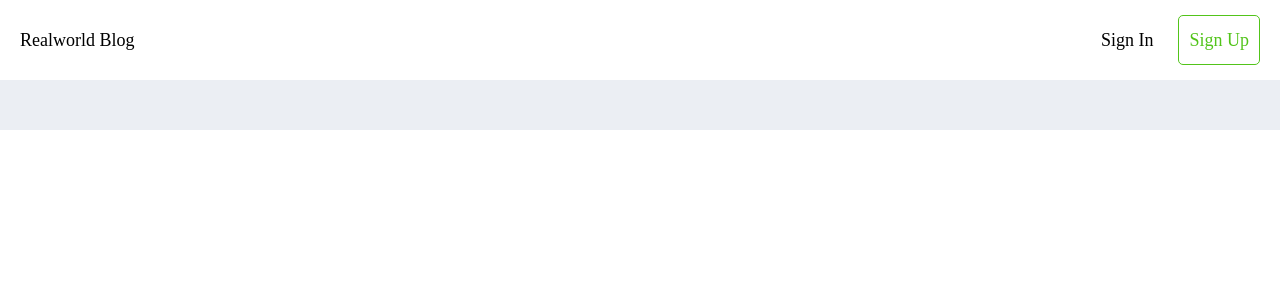
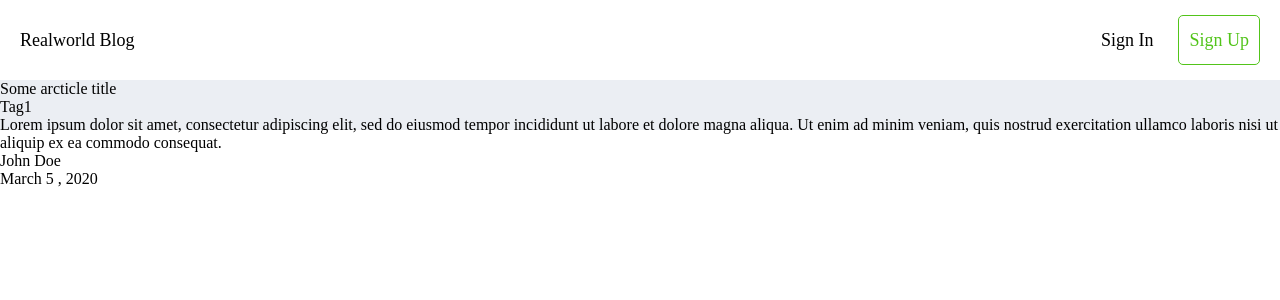
Before and after one commit to KISergeevich/blog-platform, a React (Create React App) app: page / in a window 1280 px wide. Shown: the top 300 px of the page. Built offline with nearby package versions, Linux system fonts and the light colour scheme; a web font is replaced by a local one.

Commit message:
add router, add listComp, add App comp, add article comp

```diff
--- a/package.json
+++ b/package.json
@@ -38,6 +38,7 @@
     "react-dom": "^18.2.0",
     "react-id-generator": "^3.0.2",
     "react-redux": "^9.0.4",
+    "react-router-dom": "^6.22.3",
     "react-scripts": "5.0.1",
     "redux": "^5.0.0",
     "redux-thunk": "^3.1.0",
--- /dev/null
+++ b/src/components/acrticle/acrticle.js
@@ -0,0 +1,5 @@
+import React from 'react'
+
+export default function Article() {
+  return <div>Hello Article</div>
+}
--- a/src/components/app/App.js
+++ b/src/components/app/App.js
@@ -1,7 +1,7 @@
 import React from 'react'
+import { Outlet } from 'react-router-dom'
 
 import HeaderLine from '../header-line/header-line'
-import TitleList from '../title-list/title-list'
 
 // import classes from './app.modile.scss'
 
@@ -9,7 +9,7 @@ export default function App() {
   return (
     <>
       <HeaderLine />
-      <TitleList />
+      <Outlet />
     </>
 
     //   <BlockRegistration/>
--- /dev/null
+++ b/src/components/error-page/error-page.js
@@ -0,0 +1,16 @@
+import React from 'react'
+import { useRouteError } from 'react-router-dom'
+
+export default function ErrorPage() {
+  const error = useRouteError()
+
+  return (
+    <div id="error-page">
+      <h1>Oops!</h1>
+      <p>Sorry, an unexpected error has occurred.</p>
+      <p>
+        <i>{error.statusText || error.message}</i>
+      </p>
+    </div>
+  )
+}
--- a/src/components/title-list/title-list.js
+++ b/src/components/title-list/title-list.js
@@ -3,5 +3,26 @@ import React from 'react'
 import classes from './title-list.module.scss'
 
 export default function TitleList() {
-  return <div className={classes.titleList} />
+  return (
+    <div className={classes.titleList}>
+      <div className={classes.titleList__post}>
+        <div className={classes.titleList__informationBlock}>
+          <div className={classes.titleList__titlePost}>Some arcticle title</div>
+          <div className={classes.titleList__tagPost}>Tag1</div>
+          <div className={classes.titleList__textPost}>
+            Lorem ipsum dolor sit amet, consectetur adipiscing elit, sed do eiusmod tempor incididunt ut labore et
+            dolore magna aliqua. Ut enim ad minim veniam, quis nostrud exercitation ullamco laboris nisi ut aliquip ex
+            ea commodo consequat.
+          </div>
+        </div>
+        <div className={classes.titleList__userBlock}>
+          <div className={classes.titleList__nameBlock}>
+            <div className={classes.titleList__name}>John Doe</div>
+            <div className={classes.titleList__data}>March 5 , 2020</div>
+          </div>
+          <div className={classes.titleList__icon} />
+        </div>
+      </div>
+    </div>
+  )
 }
--- a/src/index.js
+++ b/src/index.js
@@ -1,8 +1,31 @@
 import React from 'react'
 import { createRoot } from 'react-dom/client'
+import { createBrowserRouter, RouterProvider } from 'react-router-dom'
 
+import ErrorPage from './components/error-page/error-page'
 import App from './components/app/App'
+import Article from './components/acrticle/acrticle'
+import TitleList from './components/title-list/title-list'
+
+const router = createBrowserRouter([
+  {
+    path: '/',
+    element: <App />,
+    errorElement: <ErrorPage />,
+    children: [
+      { index: true, element: <TitleList /> },
+      {
+        path: 'articles/:slug',
+        element: <Article />,
+      },
+    ],
+  },
+])
 
 const container = document.getElementById('root')
 const root = createRoot(container)
-root.render(<App />)
+root.render(
+  <React.StrictMode>
+    <RouterProvider router={router} />
+  </React.StrictMode>
+)
```
Also changed, not shown: 1 other file (tests, documents, lock files or other folders).
